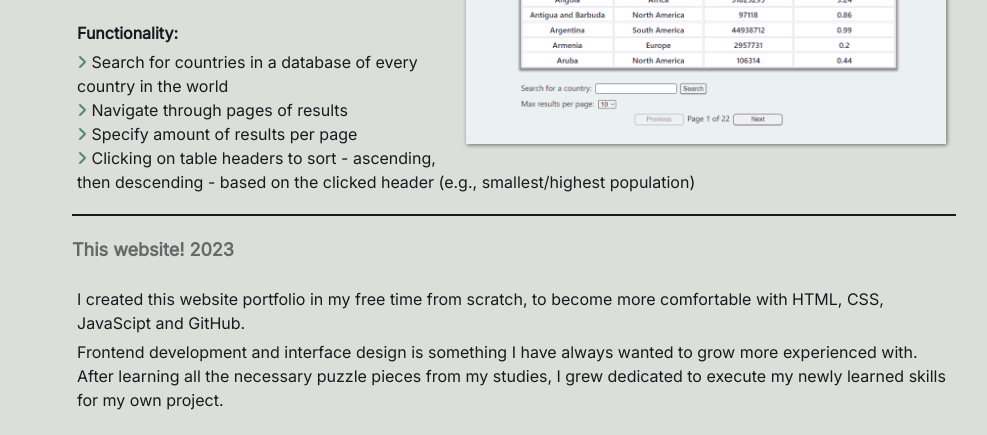
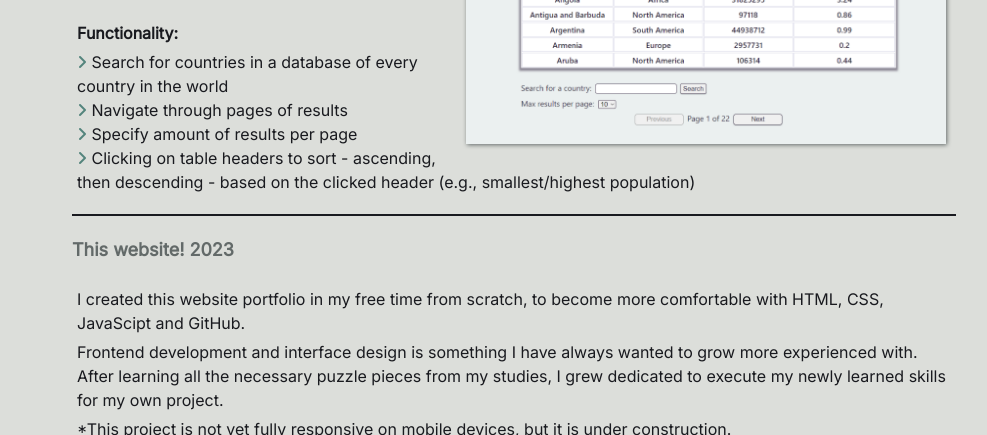
Before and after one commit to baharRi/baharRi.github.io, a plain HTML site: page index.html in a window 1280 px wide. Shown: the part 2127-2562 px from the top of the page, without its empty margins (96-1083 px from the left). Drawn offline with Linux system fonts and the light colour scheme; a web font is replaced by a local one.

Commit message:
added notice

```diff
--- a/index.html
+++ b/index.html
@@ -195,6 +195,10 @@
               grew dedicated to execute my newly learned skills for my own
               project.
             </p>
+            <p>
+              *This project is not yet fully responsive on mobile devices, but
+              it is under construction.
+            </p>
             <br />
             <div class="center">
               <a
```
